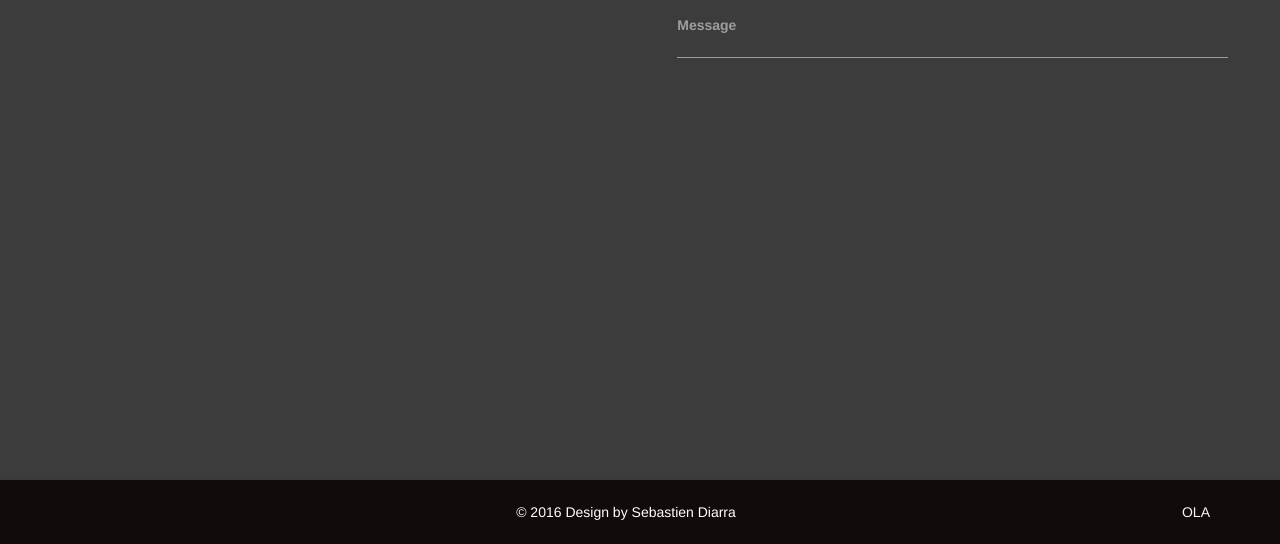
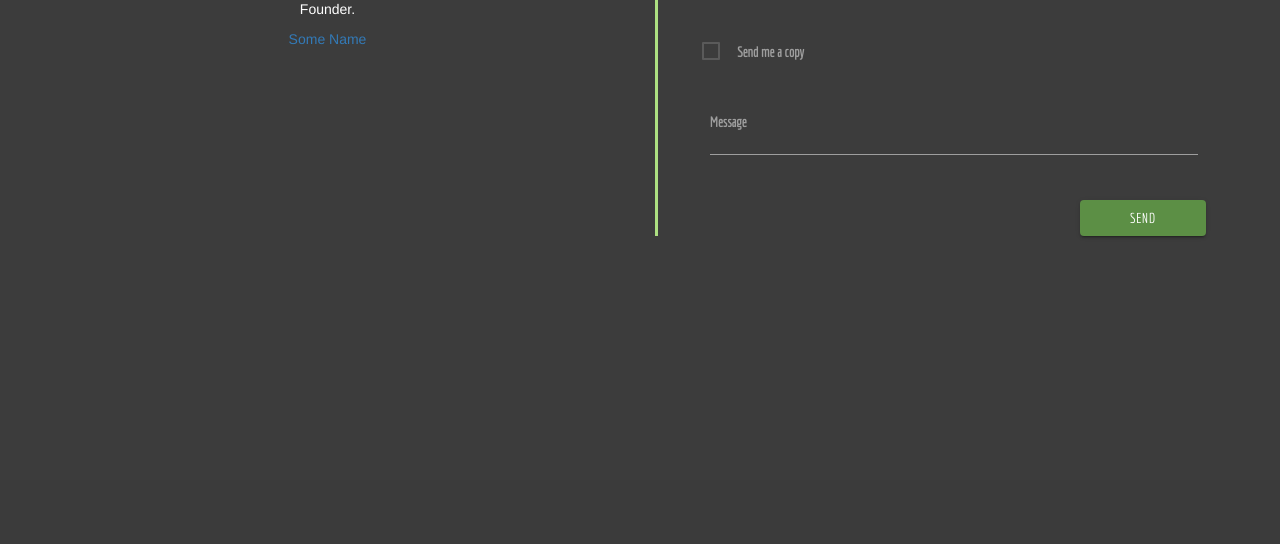
Before and after one commit to mozinor/zakaprod, a Django app: page /home/ in a window 1280 px wide. Shown: the part 1920-2464 px from the top of the page. After the commit the page ends 2157 px from the top, so only its background shows below. Run offline with Django 3.2, Linux system fonts and the light colour scheme; some libraries are stand-ins or nearby versions.

Commit message:
12/22/2016 4

```diff
--- a/homeai/static/homeai/css/main.css
+++ b/homeai/static/homeai/css/main.css
@@ -95,8 +95,9 @@
         font-family: 'Economica', sans-serif;
     }
     .bottom-text-box-title{
-        background-color: #262626;
+        background-color: #999966;
         font-family: 'Economica', sans-serif;
+        width: 200%;
     }
     .bottom-text-box-content{
         background-color: #85DB96;
@@ -107,12 +108,34 @@
         font-weight: 400;
     }
     /*Third Div Elements*/
+    .fndr-box{
+        width: 70%;
+        padding-top: 20%;
+    }
+    .prfl-card{
+
+    }
+    .fndr-img-cirle{
+        width: 200px;
+        height: 200px;
+        border-radius: 150px;
+        -webkit-border-radius: 150px;
+        -moz-border-radius: 150px;
+        background: url(http://test.phoenixtea.org/static/images/chat/profile01.png) no-repeat;
+    }
+    .lft-container{
+        border-left: 3px solid #ADE082;
+    }
+    .lft-container:hover{
+        border-left: 3px groove #E69973;
+    }
     .form-container{
-
+        margin-top: 8%;
     }
     .form-position{
         padding-top: 5%;
-        width: 90%;
+
+        width: 80%;
     }
     .form-title{
         font-size: 200%;
@@ -120,10 +143,16 @@
         font-weight: 300;
         color: white;
         margin-top: 5%;
+        padding-left: 2%;
+        text-decoration: none;
+    }
+     .form-title:hover{
+        color: white;
         text-decoration: none;
     }
     #labelFont{
         font-size: 100%;
+        font-family: 'Economica', sans-serif;
     }
     #first_name, #last_name, #email, #subject, #email-area{
         color: white;
@@ -138,6 +167,10 @@
     #input-text{
         color: white;
     }
+    .sndbtn{
+        width: 25%;
+        background-color: #5C8F45;
+    }
 /*Media: templates css*/
 
 /*Contact: template css */
--- a/homeai/templates/homeai/base.html
+++ b/homeai/templates/homeai/base.html
@@ -48,15 +48,8 @@
     </nav>
     {% block main_body_content  %}
     {% endblock %}
-    <nav>
-    <footer >
-        <div class="footer-copyright">
-           <div class="container" align="center">
-              © 2016 Design by Sebastien Diarra
-              <a class="grey-text text-lighten-4 right" href="#!">OLA</a>
-           </div>
-        </div>
+    <footer>
+
     </footer>
-    </nav>
 </body>
 </html>
--- a/homeai/templates/homeai/index.html
+++ b/homeai/templates/homeai/index.html
@@ -70,11 +70,15 @@
     </div>
     <div class="outer-box" id="third-box">
         <div class="container-fluid" align="center">
+            <div class=" col-md-6">
+                <div class="fndr-box">
+                    <div class="fndr-img-cirle"></div>
+                </div>
+                <div><p class="white-text">Founder.</p><a>Some Name</a></div>
+            </div>
             <div class="col-md-6">
-                Produceur Site
-            </div>
-            <div class="form-container col-md-6">
-                <div align="left"><a class="form-title" href="#contact">Contact Us: </a></div>
+                <div class="lft-container form-container ">
+                <div align="left"><a class="form-title" href="#contact">Message Us: </a></div>
                 <div class="form-position" align="left">
                     <form class="col s12">
                         <div class="row">
@@ -100,12 +104,22 @@
                             </div>
                         </div>
                         <div class="row">
+                            <p>
+                            <input type="checkbox" id="copy_check" />
+                            <label id="labelFont" for="copy_check">Send me a copy</label>
+                            </p>
+                        </div>
+                        <div class="row">
                             <div class="input-field col s12">
                                 <textarea id="email-area" class="materialize-textarea" length="120"></textarea>
                                 <label id="labelFont" for="email-area">Message</label>
                             </div>
                         </div>
+                        <div class="row" align="right">
+                            <input id="labelFont" onclick="disable" class="sndbtn btn" type="submit" value="SEND" align="right">
+                        </div>
                     </form>
+                </div>
                 </div>
             </div>
         </div>
```
